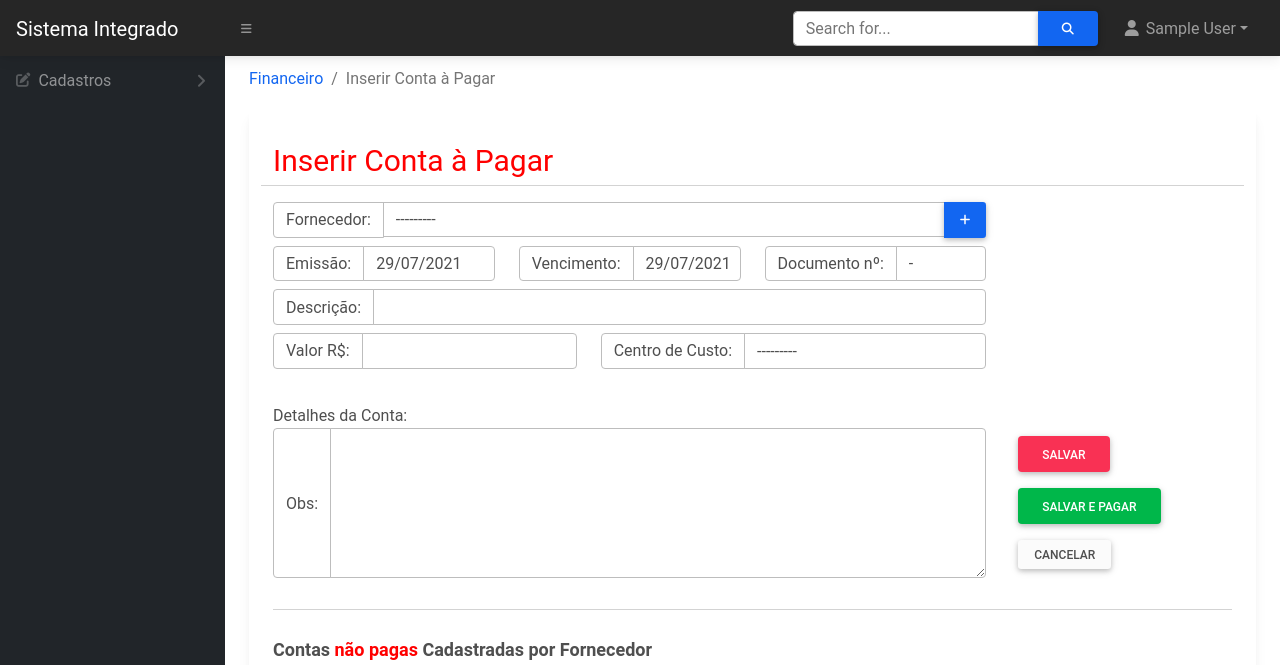
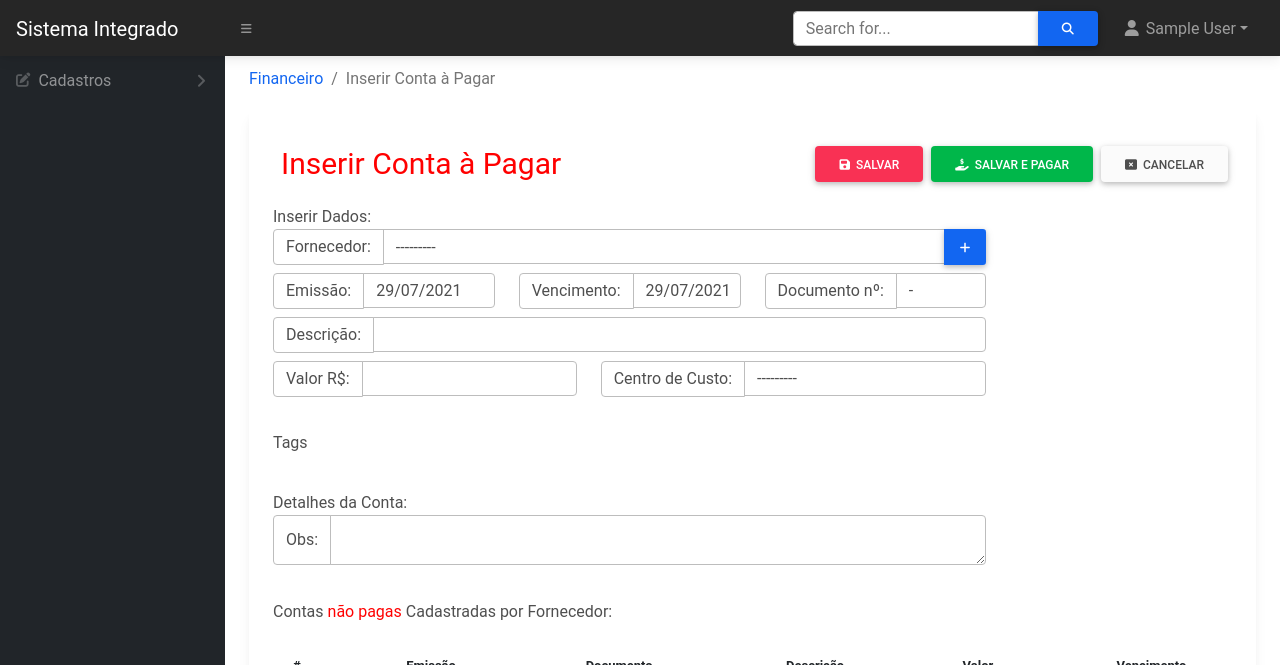
Before and after one commit to endjack/simoERP, a Django app: page /contas-a-pagar/inserir in a window 1280 px wide. Shown: the top 665 px of the page. Run offline with Django 3.2, Linux system fonts and the light colour scheme; the visitor is signed in with stand-in values (Sample User, id 1); data that the repository does not hold is empty; some libraries are stand-ins or nearby versions.

Commit message:
Add Tag em Contas

```diff
--- a/financeiro/admin.py
+++ b/financeiro/admin.py
@@ -5,3 +5,4 @@ from django.contrib import admin
 
 admin.site.register(ContaPagamento)
 admin.site.register(Pagamento)
+admin.site.register(TagConta)
--- a/financeiro/filters.py
+++ b/financeiro/filters.py
@@ -3,6 +3,7 @@ import django_filters
 from django_filters.filters import DateFilter
 from .models import *
 from distutils.util import strtobool
+from multiselectfield import MultiSelectField
 
 BOOLEAN_CHOICES = (('null', 'TODOS'),('false', 'À PAGAR'), ('true', 'PAGO'),)
 
@@ -10,6 +11,7 @@ class ContasFilter(django_filters.FilterSet):
     descricao = django_filters.CharFilter(lookup_expr='icontains')
     data_inicial = DateFilter(field_name="vencimento", lookup_expr='gte')
     data_final = DateFilter(field_name="vencimento", lookup_expr='lte')
+    tags = MultiSelectField(choices=tuple(TagConta.objects.values_list('pk', 'nome')))
 
     class Meta:
         model = ContaPagamento
@@ -19,6 +21,7 @@ class ContasPagasFilter(django_filters.FilterSet):
     descricao = django_filters.CharFilter(field_name="conta__descricao", lookup_expr='icontains')
     data_inicial = DateFilter(field_name="data", lookup_expr='gte')
     data_final = DateFilter(field_name="data", lookup_expr='lte')
+    tags = MultiSelectField(choices=tuple(TagConta.objects.values_list('pk', 'nome')))
 
     class Meta:
         model = Pagamento
--- a/financeiro/forms.py
+++ b/financeiro/forms.py
@@ -1,8 +1,10 @@
 from django import forms
+from multiselectfield import MultiSelectField
 from .models import *
 
 class ContaPagamentoForm(forms.ModelForm):
     valor = forms.DecimalField(max_digits=20, decimal_places=2, localize=True)
+    tags = MultiSelectField(choices=tuple(TagConta.objects.values_list('pk', 'nome')))
     class Meta:
         model = ContaPagamento
         fields = '__all__'
--- a/financeiro/models.py
+++ b/financeiro/models.py
@@ -19,9 +19,13 @@ class ContaPagamento(models.Model):
     obs = models.TextField(max_length=500, null=True, blank=True)
     centro_de_custo = models.ForeignKey(Obra, on_delete=CASCADE, null=True, blank=True)
     usuario = models.ForeignKey(User, on_delete=PROTECT)
+    tags = models.ManyToManyField('TagConta', blank=True)
 
     class Meta:
        ordering = ('vencimento',)
+
+    def __str__(self) -> str:
+        return f"{self.pk} - {self.descricao}"
 
 class Pagamento(models.Model):
     conta = models.ForeignKey(ContaPagamento, on_delete=CASCADE, null=True, blank=True)
@@ -34,6 +38,9 @@ class Pagamento(models.Model):
     class Meta:
        ordering = [F('data').desc(nulls_last=True)]
 
+    def __str__(self) -> str:
+        return f"{self.pk} - {self.valor}"
+
 
 class Recebimento(models.Model):
     descricao = models.CharField(max_length=200, null=True, blank=True)
@@ -45,3 +52,9 @@ class Recebimento(models.Model):
 
     class Meta:
        ordering = [F('data').desc(nulls_last=True)]
+
+class TagConta(models.Model):
+    nome = models.CharField(max_length=100, null=True, blank=True)
+
+    def __str__(self) -> str:
+        return f"{self.pk} - {self.nome}"
--- a/simo/settings.py
+++ b/simo/settings.py
@@ -38,6 +38,7 @@ INSTALLED_APPS = [
     'django_filters',
     'debug_toolbar',
     'django_cleanup.apps.CleanupConfig',
+    'multiselectfield',
 
     #apps SIMO
     'estoque.apps.EstoqueConfig',
--- a/simo/templates/financeiro/inserir-conta.html
+++ b/simo/templates/financeiro/inserir-conta.html
@@ -21,11 +21,17 @@
 
 {% block conteudo %}
 
-<div class="row">
-    <span style="font-size:30px; color:red; margin-top: 5px"> Inserir Conta à Pagar</span>
-    <hr>
+<div class="d-flex bd-highlight align-self-center mb-2">
+
+    <div class="me-auto p-2 bd-highlight"><span style="font-size:30px; color:red; margin-top: 5px"> Inserir Conta à Pagar</span></div>
+    <div class="p-1 bd-highlight align-self-center"><button type="submit" form="addConta" name="pagar" value="False"
+            class="btn  btn-danger "><i class="fas fa-save"></i>&nbsp Salvar</button></div>
+    <div class="p-1 bd-highlight align-self-center"><button type="submit" form="addConta" name="pagar" value="True"
+            class="btn  btn-success"><i class="fas fa-hand-holding-usd"></i>&nbsp Salvar e Pagar</a></div>
+    <div class="p-1 bd-highlight align-self-center" ><a href="{{ request.META.HTTP_REFERER }}"
+            class="btn  btn-light"><i class="fas fa-window-close"></i>&nbsp Cancelar</a></div>
 </div>
-
+Inserir Dados:
 <form id="addConta" method="post" autocomplete="off">
     {% csrf_token %}
 
@@ -92,36 +98,41 @@
         </div>
     </div>
     <br>
+    Tags
+    <div class="row mb-2">
+        <div class="d-flex flex-wrap ">
+            {% for value, text in form.tags.field.choices %}
+            <div class="ui slider checkbox mx-2">
+                <input id="id_tags_{{ forloop.counter0 }}" name="{{ form.tags.name }}" type="checkbox" value="{{ value }}"{% if value in checked_tags %} checked="checked"{% endif %}>
+                <label for="id_tags_{{ forloop.counter0 }}">{{ text }}</label>
+            </div>
+            {% endfor %}
+        </div>
+    </div>
+    <br>
     Detalhes da Conta:
     <div class="form-group row mb-2">
         <div class="col-9">
             <div class="input-group">
                 <div class="input-group-text">Obs:</div>
-                {% render_field form.obs class="form-control" name="obs" style="height: 150px"%}
+                {% render_field form.obs class="form-control" name="obs" style="height: 50px"%}
             </div>
         </div>
-    <div class="col-3" >
-        <div class="d-flex align-items-start flex-column bd-highlight mb-3" >
+        <div class="col-3">
 
-            <div class="p-2 bd-highlight "><button type="submit" form="addConta" name="pagar" value="False" class="btn btn-danger">Salvar</button></div>
-            <div class="p-2 bd-highlight "><button type="submit" form="addConta" name="pagar" value="True" class="btn btn-success">Salvar e Pagar</a></div>
-            <div class="p-2 bd-highlight"><a href="{{ request.META.HTTP_REFERER }}" class="btn btn-sm btn-light">Cancelar</a></div>
         </div>
-    </div>
 
     </div>
 
 </form>
 
-<hr>
-<div class="row"><span style="font-size:18px;font-weight: bold;; margin-top: 10px">
-Contas <span style="color:red">não pagas</span> Cadastradas por Fornecedor
-</span>
 
+<br>
+Contas <span style="color:red">não pagas</span> Cadastradas por Fornecedor:
 </div>
 <table class="table table-sm table-striped  table-hover" style="font-size:13px;">
     <thead>
-        <tr >
+        <tr>
             <th scope="col" style="font-weight: bold; text-align:center">#</th>
             <th scope="col" style="font-weight: bold; text-align:center">Emissão</th>
             <th scope="col" style="font-weight: bold; text-align:center">Documento</th>
@@ -166,27 +177,42 @@ Contas <span style="color:red">não pagas</span> Cadastradas por Fornecedor
                 type: "GET",
                 url: "{% url 'ajax-fornecedor-contas-a-pagar' %}",
                 dataType: "json",
-                data: {'id': $('#fornecedor').val() },
-                success: function(data) {
+                data: {
+                    'id': $('#fornecedor').val()
+                },
+                success: function (data) {
                     $("#contas").html('');
-                    if(data.contas.length > 0){
+                    if (data.contas.length > 0) {
                         for (var i = 0; i < data.contas.length; i++) {
 
-                        var valor = parseFloat(data.contas[i]["valor"]).toLocaleString('pt-br',{style: 'currency', currency: 'BRL'});
+                            var valor = parseFloat(data.contas[i]["valor"]).toLocaleString(
+                                'pt-br', {
+                                    style: 'currency',
+                                    currency: 'BRL'
+                                });
 
-                        var d = new Date(data.contas[i]["data_inclusao"]);
-                        var data_emissao = d.toLocaleDateString();
-                        var d2 = new Date(data.contas[i]["vencimento"]);
-                        var data_vencimento = d2.toLocaleDateString();
-                        $("#contas").append('<tr><td style="text-align:center">'+(i+1)+'</td><td style="text-align:center">'+data_emissao+'</td><td style="text-align:center">'+data.contas[i]["documento"]+'</td><td>'+data.contas[i]["descricao"]+'</td><td style="text-align:center">'+valor+'</td> <td style="text-align:center">'+data_vencimento+'</td></tr>');
-                            }
-                    }else{
-                        $("#contas").html('<td colspan="100%" style="text-align:center">Sem Contas!</td>');
+                            var d = new Date(data.contas[i]["data_inclusao"]);
+                            var data_emissao = d.toLocaleDateString();
+                            var d2 = new Date(data.contas[i]["vencimento"]);
+                            var data_vencimento = d2.toLocaleDateString();
+                            $("#contas").append('<tr><td style="text-align:center">' + (i +
+                                    1) + '</td><td style="text-align:center">' +
+                                data_emissao + '</td><td style="text-align:center">' +
+                                data.contas[i]["documento"] + '</td><td>' + data.contas[
+                                    i]["descricao"] +
+                                '</td><td style="text-align:center">' + valor +
+                                '</td> <td style="text-align:center">' +
+                                data_vencimento + '</td></tr>');
+                        }
+                    } else {
+                        $("#contas").html(
+                            '<td colspan="100%" style="text-align:center">Sem Contas!</td>'
+                            );
                     }
 
 
                 },
-                error: function(xhr, textStatus) {
+                error: function (xhr, textStatus) {
                     alert("ERRO! Fornecedor NÃO ENCONTRADO!");
                 }
             });
```
Also changed, not shown: faturamento/migrations/0010_alter_faturamento_data_inclusao.py (added), financeiro/migrations/0016_auto_20210827_0834.py (added), financeiro/migrations/0017_alter_contapagamento_tags.py (added), recibos/migrations/0015_alter_recibofornecedor_data.py (added), requisicao/migrations/0015_alter_requisicao_data.py (added), servicos/migrations/0017_auto_20210827_0834.py (added).
